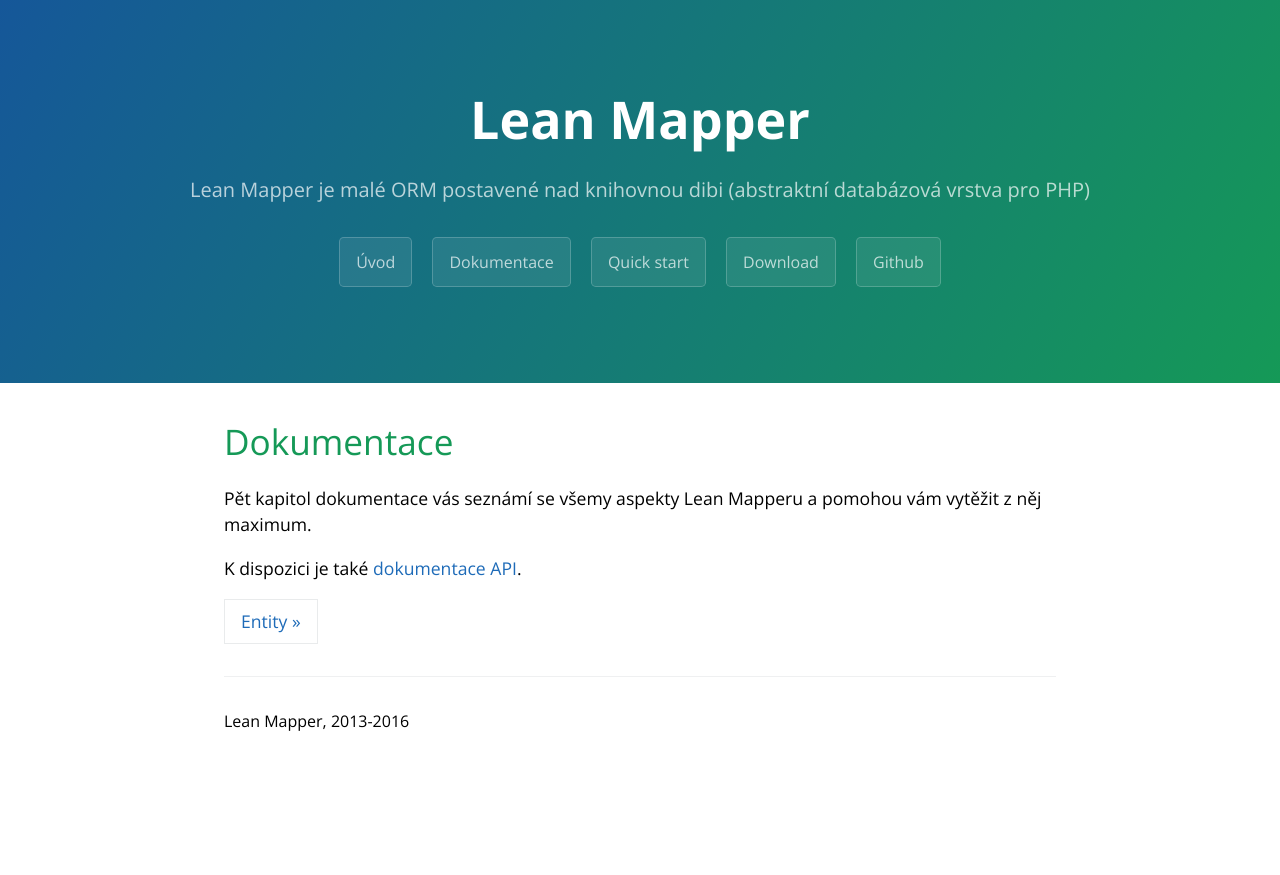
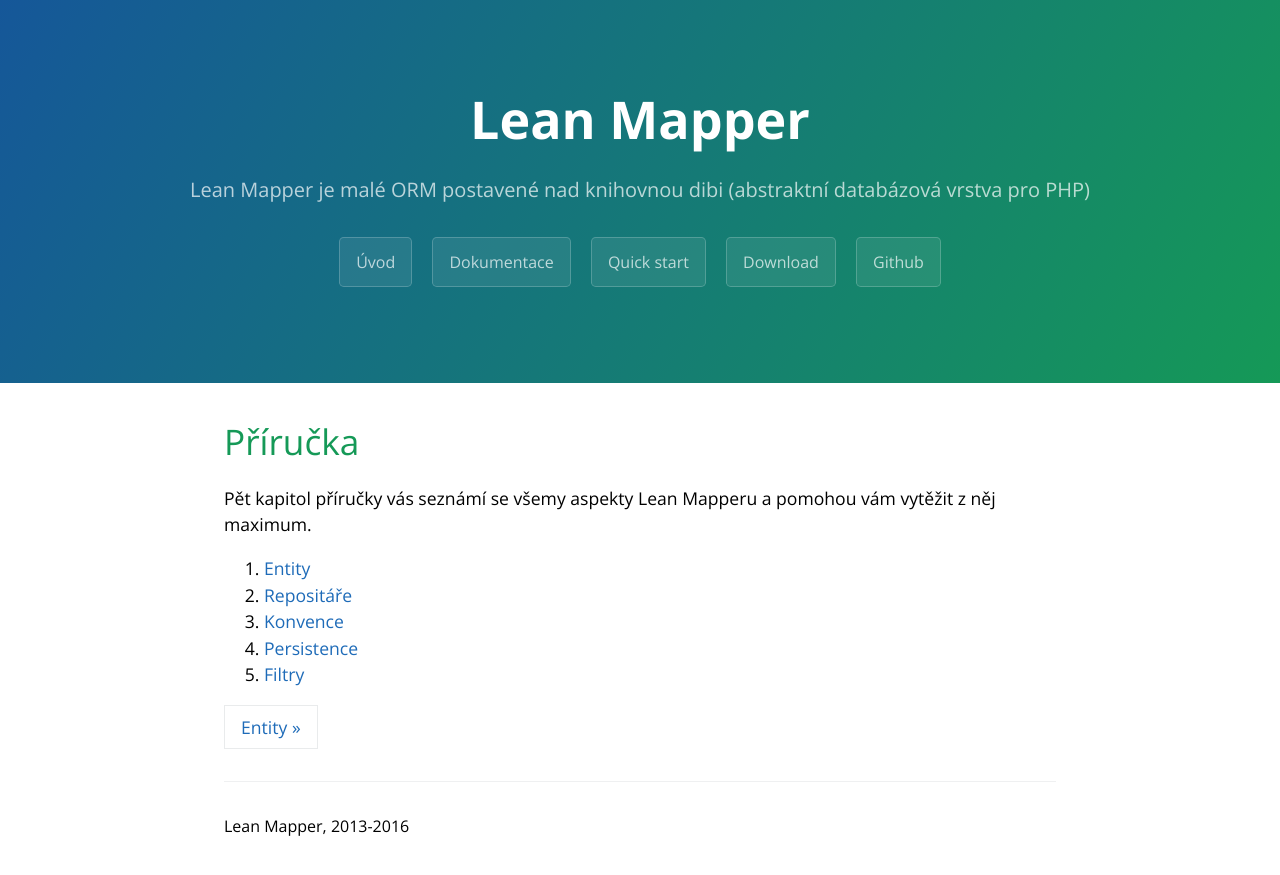
Before and after one commit to LeanMapper/LeanMapper.github.io, a Jekyll site: the page built from cs/docs/index.md, in a window 1280 px wide. Shown: the top 875 px of the page. Built offline with Jekyll 4.4.1, drawn with Linux system fonts in a browser that asks for light colours.

Commit message:
Changed docs structure

```diff
--- a/_includes/header.html
+++ b/_includes/header.html
@@ -1,7 +1,7 @@
 <h1 class="project-name">Lean Mapper</h1>
 <h2 class="project-tagline">Lean Mapper je malé ORM postavené nad knihovnou dibi (abstraktní databázová vrstva pro PHP)</h2>
 <a class="btn" href="{{ '/' | prepend: site.baseurl }}">Úvod</a>
-<a class="btn" href="{{ '/cs/docs/' | prepend: site.baseurl }}">Dokumentace</a>
+<a class="btn" href="{{ '/cs/' | prepend: site.baseurl }}">Dokumentace</a>
 <a class="btn" href="{{ '/cs/quick-start/' | prepend: site.baseurl }}">Quick start</a>
 <a class="btn" href="{{ '/cs/download/' | prepend: site.baseurl }}">Download</a>
 <a class="btn" href="https://github.com/Tharos/LeanMapper">Github</a>
--- a/cs/docs/index.md
+++ b/cs/docs/index.md
@@ -1,10 +1,13 @@
 ---
-title: Dokumentace
+title: Příručka
 ---
 
-Pět kapitol dokumentace vás seznámí se všemy aspekty Lean Mapperu a pomohou vám vytěžit z něj maximum.
+Pět kapitol příručky vás seznámí se všemy aspekty Lean Mapperu a pomohou vám vytěžit z něj maximum.
 
-K dispozici je také [dokumentace API](/cs/api/).
-
+1. [Entity](entity/)
+2. [Repositáře](repositare/)
+3. [Konvence](konvence/)
+4. [Persistence](persistence/)
+5. [Filtry](filtry/)
 
 [Entity »](entity/) |
```
Also changed, not shown: cs/index.md (added, +15 -0 lines), index.md (+1 -1 lines).
